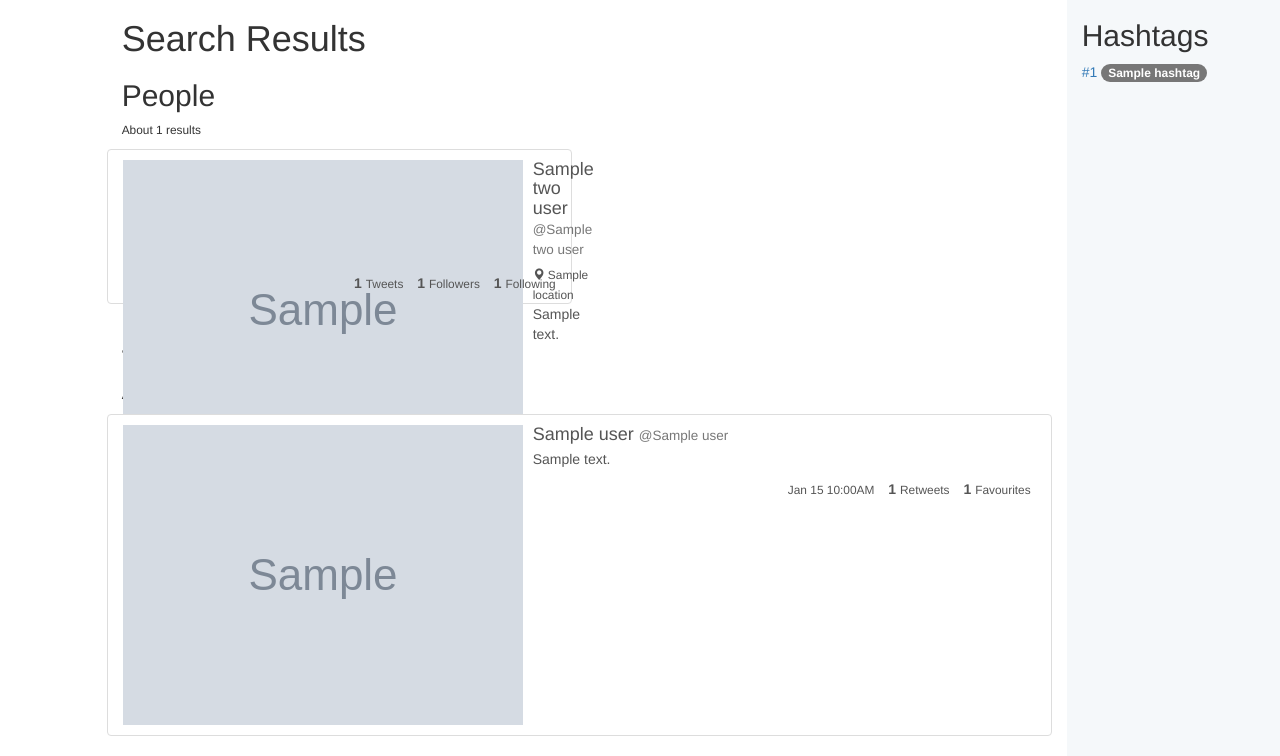
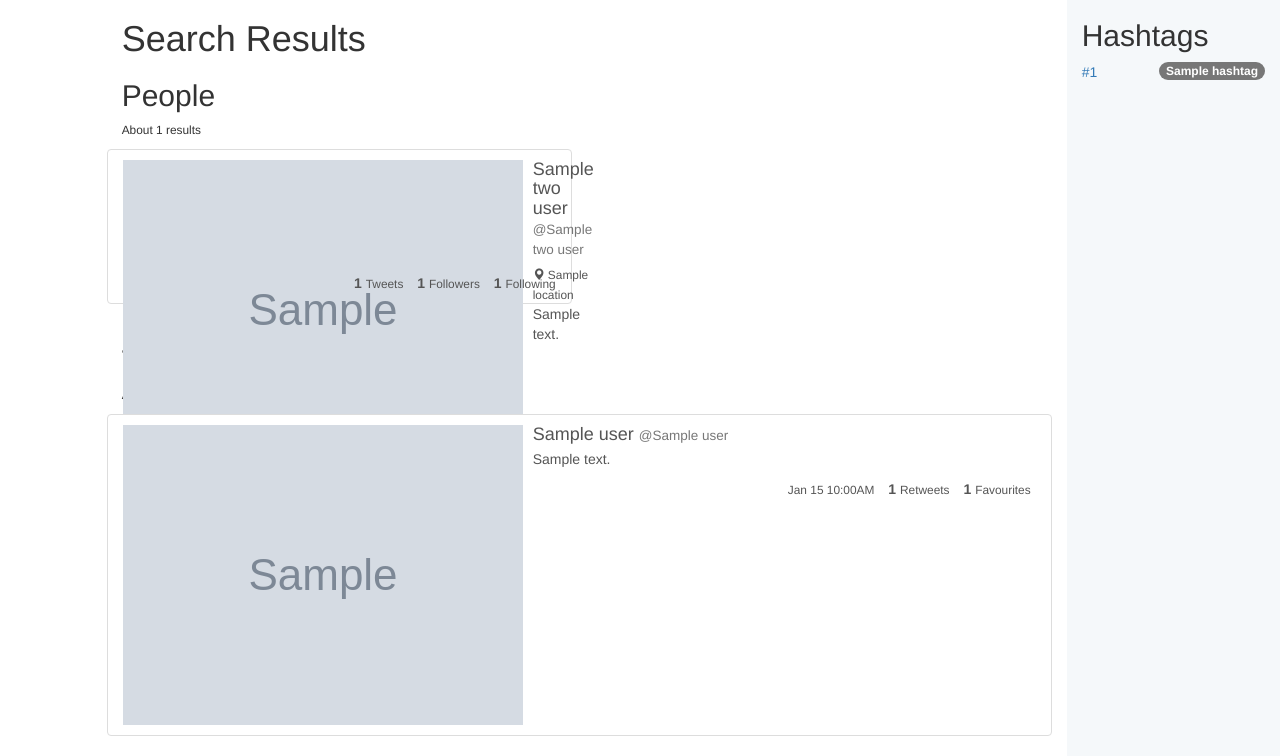
Before and after one commit to ashleyhsia0/tweegle, a Flask app: template templates/search_results.html in a window 1280 px wide. Shown: the part 51-807 px from the top of the page. Run offline with Flask 2, Linux system fonts and the light colour scheme; the template is opened without the code that fills it: most values are stand-ins (such as "Sample title", 1, 10 or a date in 2020); grey boxes marked "Sample" are stand-in pictures; some libraries are stand-ins or nearby versions.

Commit message:
Set badges for hashtag count to float right

```diff
--- a/static/css/styles.css
+++ b/static/css/styles.css
@@ -62,3 +62,7 @@ body {
 #right-col {
     background-color: #f5f8fa;
 }
+
+#hashtag-count {
+    float: right;
+}
--- a/templates/search_results.html
+++ b/templates/search_results.html
@@ -108,7 +108,7 @@
         {% if sorted_hashtags %}
           <p>
             {% for hashtag in sorted_hashtags %}
-              <a href="/search?q=%23{{ hashtag.0 }}">&num;{{ hashtag.0 }}</a> <span class="badge">{{ hashtag.1 }}</span><br>
+              <a href="/search?q=%23{{ hashtag.0 }}">&num;{{ hashtag.0 }}</a> <span class="badge" id="hashtag-count">{{ hashtag.1 }}</span><br>
             {% endfor %}
           </p>
         {% else %}
```
